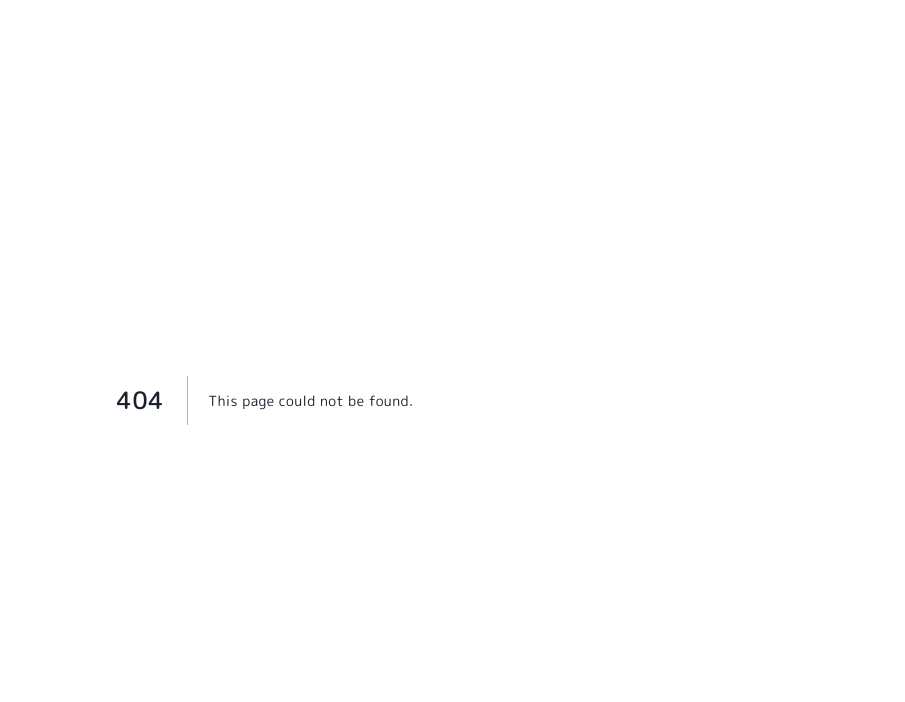
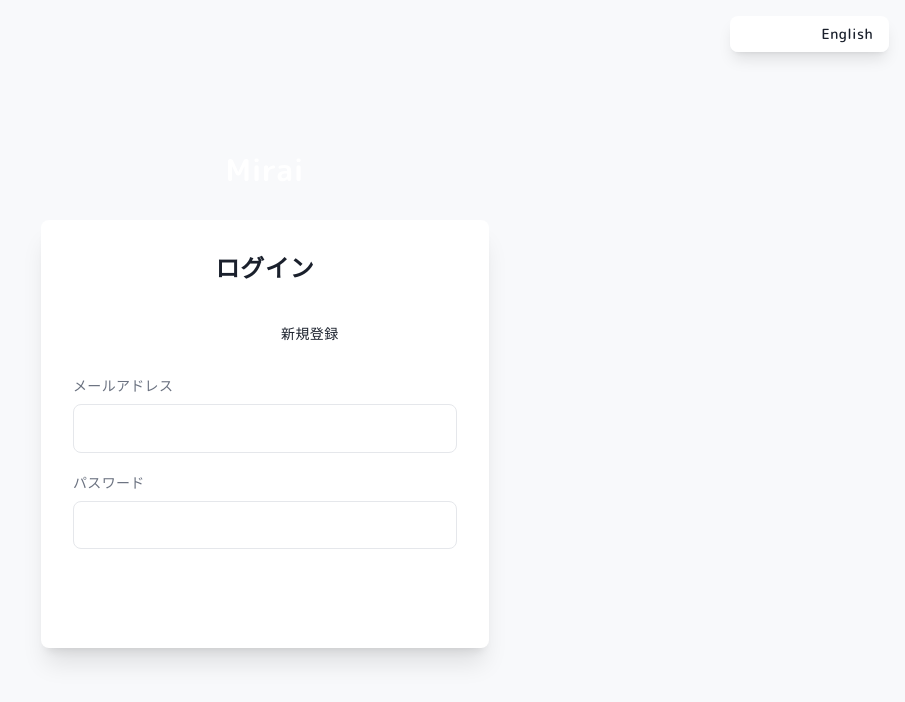
Before and after one commit to Daichi117/app-2025-11, a Next.js app: page /login in a window 1280 px wide. Before the commit this address had no page. Shown: the top 702 px of the page, without its empty margins (375-1280 px from the left). Built offline with nearby package versions, Linux system fonts and the light colour scheme.

Commit message:
login and sign up page

```diff
--- /dev/null
+++ b/app/components/login-component/Login.tsx
@@ -0,0 +1,168 @@
+"use client";
+
+import Link from "next/link";
+import { useSearchParams } from "next/navigation";
+import { useLanguage } from "contexts/LanguageContext";
+import { useState } from "react";
+
+type AuthTab = "login" | "signup";
+
+export function LoginPage() {
+  const { t, language, setLanguage } = useLanguage();
+  const searchParams = useSearchParams();
+
+  /**
+   * -----------------------------
+   * URLが唯一の状態
+   * -----------------------------
+   */
+  const mode = searchParams.get("mode");
+  const activeTab: AuthTab = mode === "signup" ? "signup" : "login";
+
+  /**
+   * -----------------------------
+   * form state（これは state でOK）
+   * -----------------------------
+   */
+  const [email, setEmail] = useState("");
+  const [password, setPassword] = useState("");
+  const [confirmPassword, setConfirmPassword] = useState("");
+  const [name, setName] = useState("");
+
+  const isLogin = activeTab === "login";
+  const isSignup = activeTab === "signup";
+
+  const handleSubmit = (e: React.FormEvent) => {
+    e.preventDefault();
+
+    if (isSignup && password !== confirmPassword) {
+      alert(t("login.passwordMismatch"));
+      return;
+    }
+
+    alert(isLogin ? t("login.loginSuccess") : t("login.signupSuccess"));
+  };
+
+  return (
+    <div className="min-h-screen bg-gradient-to-b from-primary to-primary-hover flex items-center justify-center px-4">
+      {/* 言語切り替え */}
+      <div className="fixed top-4 right-4 z-50">
+        <div className="flex gap-2 bg-white/90 rounded-lg p-1 shadow-lg">
+          <button
+            onClick={() => setLanguage("ja")}
+            className={`px-3 py-1 text-sm rounded-md ${
+              language === "ja" ? "bg-primary text-white" : "text-muted-foreground"
+            }`}
+          >
+            日本語
+          </button>
+          <button
+            onClick={() => setLanguage("en")}
+            className={`px-3 py-1 text-sm rounded-md ${
+              language === "en" ? "bg-primary text-white" : "text-muted-foreground"
+            }`}
+          >
+            English
+          </button>
+        </div>
+      </div>
+
+      <div className="w-full max-w-md">
+        <Link href="/" className="flex justify-center mb-8">
+          <span className="text-3xl font-bold text-white">Mirai</span>
+        </Link>
+
+        <div className="bg-white rounded-lg shadow-xl p-6 md:p-8">
+          <h1 className="text-2xl font-bold text-center mb-8">
+            {t("login.login.title")}
+          </h1>
+
+          {/* タブ（URLで切り替え） */}
+          <div className="flex justify-center mb-6">
+            <Link
+              href="/login?mode=login"
+              className={`px-4 py-2 text-sm font-medium rounded-lg ${
+                isLogin
+                  ? "bg-primary text-white"
+                  : "text-muted-foreground"
+              }`}
+            >
+              {t("login.login.login")}
+            </Link>
+            <Link
+              href="/login?mode=signup"
+              className={`px-4 py-2 text-sm font-medium rounded-lg ${
+                isSignup
+                  ? "bg-primary text-white"
+                  : "text-muted-foreground"
+              }`}
+            >
+              {t("login.login.signup")}
+            </Link>
+          </div>
+
+          <form onSubmit={handleSubmit} className="space-y-5">
+            {isSignup && (
+              <div>
+                <label className="block text-sm mb-2">
+                  {t("login.login.name")}
+                </label>
+                <input
+                  value={name}
+                  onChange={(e) => setName(e.target.value)}
+                  className="w-full px-4 py-3 border rounded-lg"
+                  required
+                />
+              </div>
+            )}
+
+            <div>
+              <label className="block text-sm mb-2">
+                {t("login.login.email")}
+              </label>
+              <input
+                type="email"
+                value={email}
+                onChange={(e) => setEmail(e.target.value)}
+                className="w-full px-4 py-3 border rounded-lg"
+                required
+              />
+            </div>
+
+            <div>
+              <label className="block text-sm mb-2">
+                {t("login.login.password")}
+              </label>
+              <input
+                type="password"
+                value={password}
+                onChange={(e) => setPassword(e.target.value)}
+                className="w-full px-4 py-3 border rounded-lg"
+                required
+              />
+            </div>
+
+            {isSignup && (
+              <div>
+                <label className="block text-sm mb-2">
+                  {t("login.login.confirmPassword")}
+                </label>
+                <input
+                  type="password"
+                  value={confirmPassword}
+                  onChange={(e) => setConfirmPassword(e.target.value)}
+                  className="w-full px-4 py-3 border rounded-lg"
+                  required
+                />
+              </div>
+            )}
+
+            <button className="w-full py-3 bg-primary text-white rounded-lg font-semibold">
+              {isLogin ? t("login.login.submit") : t("login.login.signup")}
+            </button>
+          </form>
+        </div>
+      </div>
+    </div>
+  );
+}
--- /dev/null
+++ b/app/components/login-component/i18n/en.ts
@@ -0,0 +1,20 @@
+export default {
+  login: {
+    title: "Login",
+    login: "Login",
+    signup: "Sign Up",
+    email: "Email",
+    password: "Password",
+    submit: "Login",
+    forgotPassword: "Forgot password?",
+    signupTitle: "Sign Up",
+    name: "Name",
+    confirmPassword: "Confirm Password",
+    submitSignup: "Sign Up",
+    passwordMismatch: "Passwords do not match",
+    signupSuccess: "Registration successful",
+    loginSuccess: "Login successful",
+    alreadyHaveAccount: "Already have an account?",
+    noAccount: "Don't have an account?",
+  },
+};
--- /dev/null
+++ b/app/components/login-component/i18n/index.ts
@@ -0,0 +1,7 @@
+import ja from "./ja";
+import en from "./en";
+
+export const LoginTranslations = {
+    ja:ja,
+    en:en,
+} as const;
--- /dev/null
+++ b/app/components/login-component/i18n/ja.ts
@@ -0,0 +1,20 @@
+export default {
+  login: {
+    title: "ログイン",
+    login: "ログイン",
+    signup: "新規登録",
+    email: "メールアドレス",
+    password: "パスワード",
+    submit: "ログイン",
+    forgotPassword: "パスワードをお忘れですか？",
+    signupTitle: "新規登録",
+    name: "お名前",
+    confirmPassword: "パスワード（確認）",
+    submitSignup: "登録",
+    passwordMismatch: "パスワードが一致しません",
+    signupSuccess: "登録が完了しました",
+    loginSuccess: "ログインしました",
+    alreadyHaveAccount: "既にアカウントをお持ちですか？",
+    noAccount: "アカウントをお持ちでないですか？",
+  },
+};
--- a/app/contexts/LanguageContext.tsx
+++ b/app/contexts/LanguageContext.tsx
@@ -1,48 +1,39 @@
-// LanguageContext.tsx
 "use client";
-import { createContext, useContext, useState, ReactNode, useMemo } from "react";
-import { Language } from "i18n/types";
-import { HomeTranslations } from "pages/home/i18n";// 各ページごとの翻訳をimport
+import { createContext,useContext,useState,ReactNode,useMemo } from "react";
+import { Language} from "i18n/types";
 
-type LanguageContextType = {
+type Translations = Record<Language,any>;
+interface LanguageContextType {
   language: Language;
   setLanguage: (lang: Language) => void;
-  t: (key: string) => string; // ←ここに追加
-};
+  t:(key:string)=> string;
+}
 
 const LanguageContext = createContext<LanguageContextType | undefined>(undefined);
 
-export function LanguageProvider({ children }: { children: ReactNode }) {
-  const [language, setLanguage] = useState<Language>("ja");
-
+export function LanguageProvider({children,translations}:{children:ReactNode,translations:Translations}) {
+  const [language,setLanguage] = useState<Language>('ja');
   const t = useMemo(() => {
     return (key: string): string => {
-      // ドット区切りを解釈してネストを辿る
       const keys = key.split(".");
-      let result: any = HomeTranslations[language];
+      let result = translations[language];
 
       if (!result) {
-        console.warn(`No translations found for language: ${language}`);
+        console.warn(`No translations for language: ${language}`);
         return key;
       }
 
       for (const k of keys) {
-        if (result === null || result === undefined) {
+        if (result == null) {
           console.warn(`Translation key not found: ${key}`);
           return key;
         }
         result = result[k];
       }
 
-      // 結果が文字列でない場合は key を返す
-      if (typeof result !== 'string') {
-        console.warn(`Translation value is not a string for key: ${key}`);
-        return key;
-      }
-
-      return result;
+      return typeof result === "string" ? result : key;
     };
-  }, [language]);
+  }, [language, translations]);
 
   return (
     <LanguageContext.Provider value={{ language, setLanguage, t }}>
@@ -53,6 +44,8 @@ export function LanguageProvider({ children }: { children: ReactNode }) {
 
 export function useLanguage(): LanguageContextType {
   const context = useContext(LanguageContext);
-  if (!context) throw new Error("useLanguage must be used within LanguageProvider");
+  if (!context) {
+    throw new Error("useLanguage must be used within LanguageProvider");
+  }
   return context;
 }
--- /dev/null
+++ b/app/i18n/index.ts
@@ -0,0 +1,14 @@
+// i18n/index.ts
+import { HomeTranslations } from "pages/home/i18n";
+import { LoginTranslations } from "components/login-component/i18n";
+
+export const AppTranslations = {
+  ja: {
+    home: HomeTranslations.ja,
+    login: LoginTranslations.ja,
+  },
+  en: {
+    home: HomeTranslations.en,
+    login: LoginTranslations.en,
+  },
+} as const;
--- a/app/i18n/types.ts
+++ b/app/i18n/types.ts
@@ -1,6 +1 @@
 export type Language = 'ja' | 'en';
-
-export interface LanguageContextType {
-  language: Language;
-  setLanguage: (lang: Language) => void;
-}
--- a/app/layout.tsx
+++ b/app/layout.tsx
@@ -1,12 +1,13 @@
 import "./styles/index.css"
 import { ReactNode } from "react";
 import { LanguageProvider } from "contexts/LanguageContext";
-
+import { HomeTranslations } from "pages/home/i18n";
+import { AppTranslations } from "i18n";
 export default function RootLayout({ children }: { children: ReactNode }) {
     return (
       <html lang="ja">
         <body className="bg-background text-foreground">
-          <LanguageProvider>
+          <LanguageProvider translations={AppTranslations}>
             {children}
           </LanguageProvider>
         </body>
--- /dev/null
+++ b/app/login/page.tsx
@@ -0,0 +1,6 @@
+"use client";
+import { LoginPage } from "components/login-component/Login";
+
+export default function Page() {
+    return <LoginPage />;
+}
--- a/app/pages/home/HomeHero.tsx
+++ b/app/pages/home/HomeHero.tsx
@@ -7,24 +7,37 @@ export function HomeHero() {
 
   return (
      <div className="bg-gradient-to-br from-primary via-primary-hover to-primary">
-      <div className="max-w-7xl mx-auto px-4 py-32 text-center">
-        <h1 className="text-7xl font-bold text-white">Mirai</h1>
-        <p className="text-3xl text-white">{t("hero.tagline")}</p>
-        <p className="text-xl text-white/90">{t("hero.description")}</p>
+     <div className="max-w-7xl mx-auto px-4 md:px-6 py-16 md:py-32">
+       <div className="text-center">
+         <div className="flex justify-center items-center gap-3 md:gap-4 mb-6 md:mb-8">
+           <div className="w-16 h-16 md:w-20 md:h-20 bg-white/10 backdrop-blur-sm rounded-2xl flex items-center justify-center shadow-xl">
+             <svg className="w-10 h-10 md:w-12 md:h-12 text-white" fill="none" stroke="currentColor" viewBox="0 0 24 24">
+               <path strokeLinecap="round" strokeLinejoin="round" strokeWidth={2.5} d="M13 7h8m0 0v8m0-8l-8 8-4-4-6 6" />
+             </svg>
+           </div>
+           <h1 className="text-5xl md:text-7xl font-bold text-white">Mirai</h1>
+         </div>
+         <p className="text-xl md:text-3xl text-white mb-3 md:mb-4">
+           {t('home.hero.tagline')}
+         </p>
+         <p className="text-base md:text-xl text-white/90 mb-10 md:mb-16 max-w-2xl mx-auto px-4">
+           {t('home.hero.description')}
+         </p>
 
-        <div className="flex justify-center gap-6 mt-12">
+         <div className="flex flex-col md:flex-row justify-center gap-4 md:gap-6 px-4">
            <Link
              href="/login"
-            className="px-8 py-4 bg-white text-primary rounded-xl shadow-lg hover:shadow-xl transition-all"
+             className="px-8 md:px-12 py-4 md:py-5 bg-white text-primary font-bold rounded-xl shadow-lg hover:shadow-xl hover:scale-105 transition-all text-center min-w-[200px]"
            >
-            {t("hero.startFree")}
+             {t('home.hero.startFree')}
            </Link>
            <Link
              href="/login"
-            className="px-8 py-4 border-2 border-white text-white rounded-xl hover:bg-white hover:text-primary transition-all"
+             className="px-8 md:px-12 py-4 md:py-5 bg-transparent text-white font-bold rounded-xl border-2 border-white hover:bg-white hover:text-primary transition-all text-center min-w-[200px]"
            >
-            {t("hero.signup")}
+             {t('home.hero.signup')}
            </Link>
+         </div>
        </div>
      </div>
    </div>
--- a/app/pages/home/HomeNav.tsx
+++ b/app/pages/home/HomeNav.tsx
@@ -11,16 +11,16 @@ export function HomeNav() {
       <div className="flex items-center justify-between h-16">
         <div className="flex items-center">
           <Link href="/" className="flex items-center gap-2 md:gap-3 group">
-            {/* ロゴアイコン */}
-            <div className="relative w-8 h-8 md:w-10 md:h-10 bg-gradient-to-br from-primary to-secondary rounded-lg flex items-center justify-center shadow-md group-hover:shadow-lg transition-all">
-              <svg className="w-5 h-5 md:w-6 md:h-6 text-white" fill="none" stroke="currentColor" viewBox="0 0 24 24">
-                <path strokeLinecap="round" strokeLinejoin="round" strokeWidth={2.5} d="M13 7h8m0 0v8m0-8l-8 8-4-4-6 6" />
-              </svg>
+             {/* ロゴアイコン */}
+             <div className="relative w-8 h-8 md:w-10 md:h-10 bg-gradient-to-br from-primary to-secondary rounded-lg flex items-center justify-center shadow-md group-hover:shadow-lg transition-all">
+                  <svg className="w-5 h-5 md:w-6 md:h-6 text-white" fill="none" stroke="currentColor" viewBox="0 0 24 24">
+                    <path strokeLinecap="round" strokeLinejoin="round" strokeWidth={2.5} d="M13 7h8m0 0v8m0-8l-8 8-4-4-6 6" />
+                  </svg>
             </div>
             {/* ブランド名 */}
             <div className="flex flex-col">
               <span className="text-xl md:text-2xl font-bold text-primary tracking-tight">Mirai</span>
-              <span className="text-xs text-muted-foreground -mt-1 hidden md:block">{t('nav.subtitle')}</span>
+              <span className="text-xs text-muted-foreground -mt-1 hidden md:block">{t('home.nav.subtitle')}</span>
             </div>
           </Link>
         </div>
@@ -51,16 +51,16 @@ export function HomeNav() {
           </div>
 
           <Link
-            href="/login"
+            href="/login?mode=login"
             className="hidden md:block px-6 py-2 text-primary hover:text-primary-hover font-semibold transition-colors"
           >
-            {t('nav.login')}
+            {t('home.nav.login')}
           </Link>
           <Link
-            href="/login"
+            href="/login?mode=signup"
             className="px-4 md:px-6 py-2 bg-primary text-white text-sm md:text-base font-semibold rounded-lg hover:bg-primary-hover transition-colors"
           >
-            {t('nav.signup')}
+            {t('home.nav.signup')}
           </Link>
         </div>
       </div>
```
Lines whose indentation alone changed are shown as unchanged.
